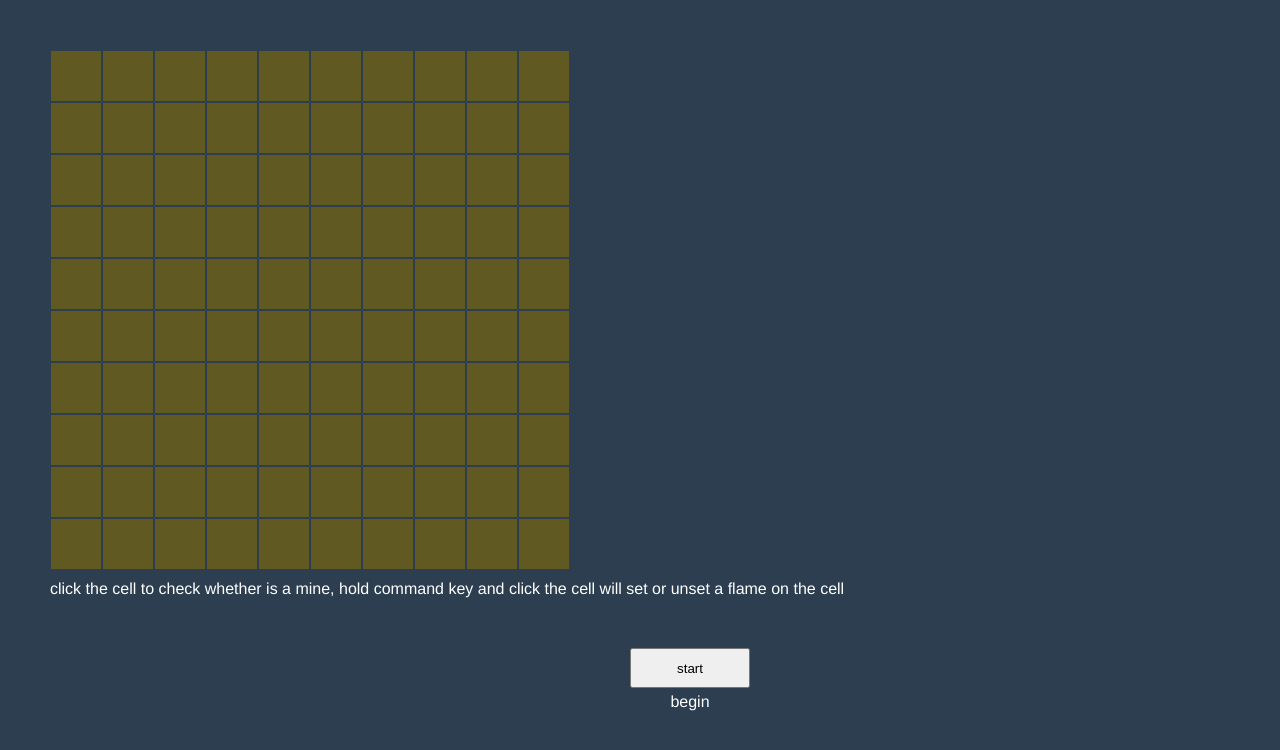
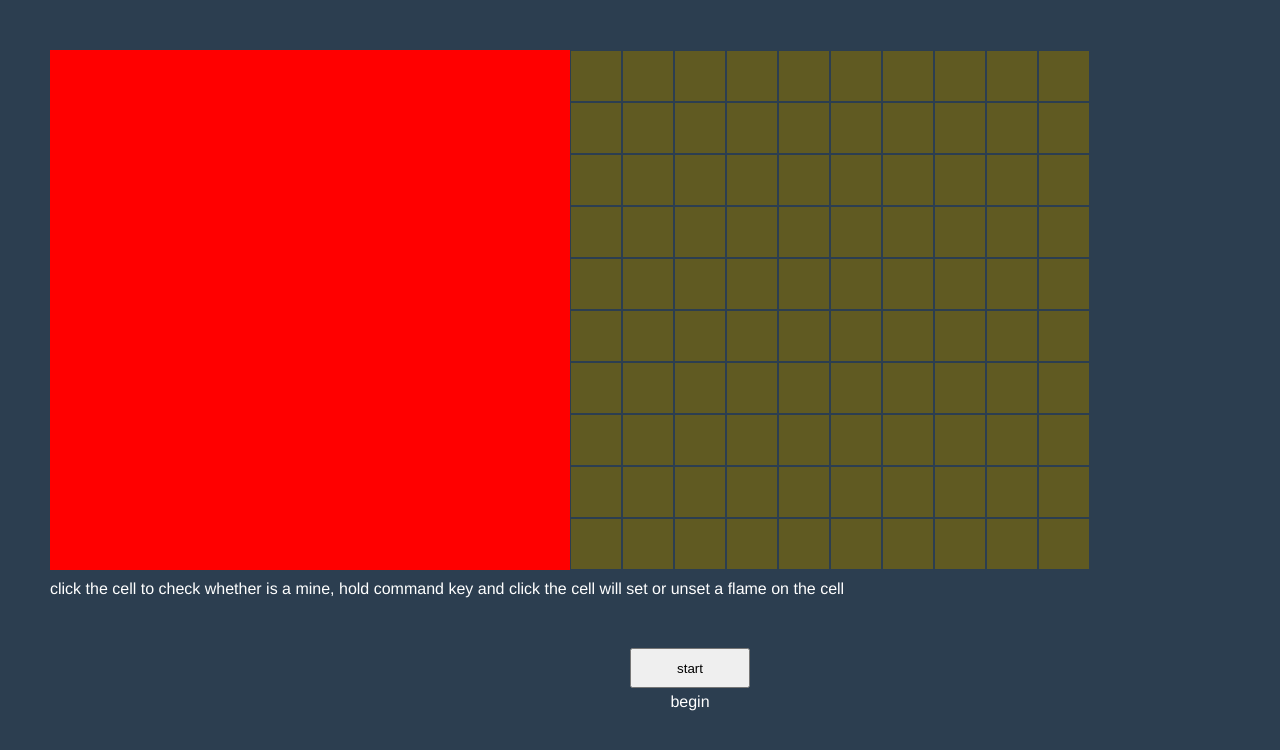
Before and after one commit to cexoso/mine-clearance, a website built with Vite: page index.html in a window 1280 px wide. Shown: the top 750 px of the page. Built offline with nearby package versions, Linux system fonts and the light colour scheme.

Commit message:
prepare use canvas render

```diff
--- /dev/null
+++ b/src/canvas.ts
@@ -0,0 +1,5 @@
+export const createCanvasContainer = () => {
+  const container = document.createElement("canvas");
+  container.className = "canvas";
+  return container;
+};
--- /dev/null
+++ b/src/dom.ts
@@ -0,0 +1,41 @@
+import type { MineClearance, Cell } from "./core/mine-clearance";
+
+export const createDom = (mineClearance: MineClearance) => {
+  const createCell = (cell: Cell, row: number, col: number) => {
+    const div = document.createElement("div");
+    div.addEventListener("click", (event) => {
+      if (event.metaKey) {
+        mineClearance.setFlag(row, col);
+      } else {
+        mineClearance.cleanCell(row, col);
+      }
+    });
+    cell.subscribe((value) => {
+      if (value.visible) {
+        div.innerText = value.value === -1 ? "*" : String(value.value);
+      } else if (value.hasFlag) {
+        div.innerText = "F";
+      } else {
+        div.innerText = "";
+      }
+      const className = `cell ${value.visible ? "visible" : "hidden"} `;
+      div.className = className;
+    });
+    return div;
+  };
+  const dom = document.createElement("div");
+  dom.className = "dom";
+  mineClearance.map$.subscribe((map) => {
+    for (let row = 0; row < map.length; row++) {
+      const rowData = map[row];
+      const rowDiv = document.createElement("div");
+      rowDiv.className = "row";
+      for (let col = 0; col < map.length; col++) {
+        const cell = rowData[col];
+        rowDiv.append(createCell(cell, row, col));
+      }
+      dom.append(rowDiv);
+    }
+  });
+  return dom;
+};
--- a/src/main.ts
+++ b/src/main.ts
@@ -1,44 +1,15 @@
 import "./style.css";
-import { MineClearance, Cell } from "./core/mine-clearance";
+import { MineClearance } from "./core/mine-clearance";
+import { createCanvasContainer } from "./canvas";
+import { createDom } from './dom';
 const mineClearance = new MineClearance({ row: 10, col: 10, mineCount: 9 });
 mineClearance.randomMap();
 const app = document.querySelector<HTMLDivElement>("#app")!;
-const createCell = (cell: Cell, row: number, col: number) => {
-  const div = document.createElement("div");
-  div.addEventListener("click", (event) => {
-    if (event.metaKey) {
-      mineClearance.setFlag(row, col);
-    } else {
-      mineClearance.cleanCell(row, col);
-    }
-  });
-  cell.subscribe((value) => {
-    if (value.visible) {
-      div.innerText = value.value === -1 ? "*" : String(value.value);
-    } else if (value.hasFlag) {
-      div.innerText = "F";
-    } else {
-      div.innerText = "";
-    }
-    const className = `cell ${value.visible ? "visible" : "hidden"} `;
-    div.className = className;
-  });
-  return div;
-};
-mineClearance.map$.subscribe((map) => {
-  const flagment = document.createDocumentFragment();
-  for (let row = 0; row < map.length; row++) {
-    const rowData = map[row];
-    const rowDiv = document.createElement("div");
-    rowDiv.className = "row";
-    for (let col = 0; col < map.length; col++) {
-      const cell = rowData[col];
-      rowDiv.append(createCell(cell, row, col));
-    }
-    flagment.append(rowDiv);
-  }
-  app.append(flagment);
-});
+const container = document.createElement("div");
+container.className = "container";
+container.append(createCanvasContainer());
+container.append(createDom(mineClearance));
+app.append(container);
 
 const div = document.createElement("div");
 div.className = "tips";
--- a/src/style.css
+++ b/src/style.css
@@ -50,3 +50,11 @@ body {
   margin-top: 5px;
   color: #fff;
 }
+.container {
+  display: flex;
+}
+.canvas {
+  width: 520px;
+  height: 520px;
+  background-color: red;
+}
```
